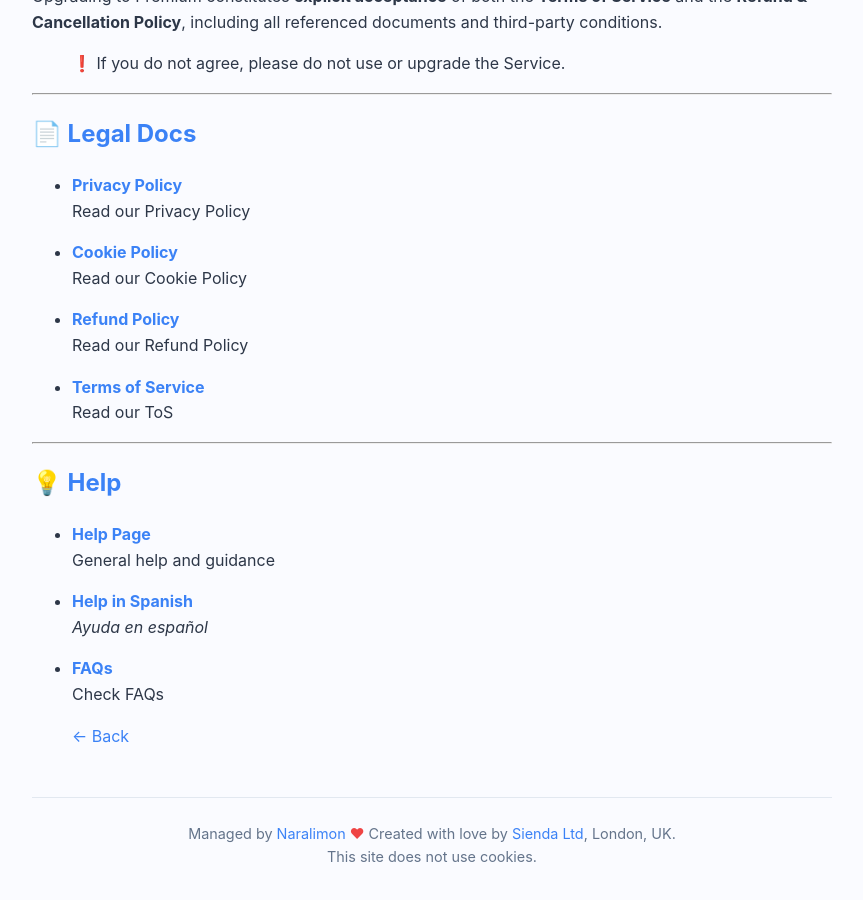
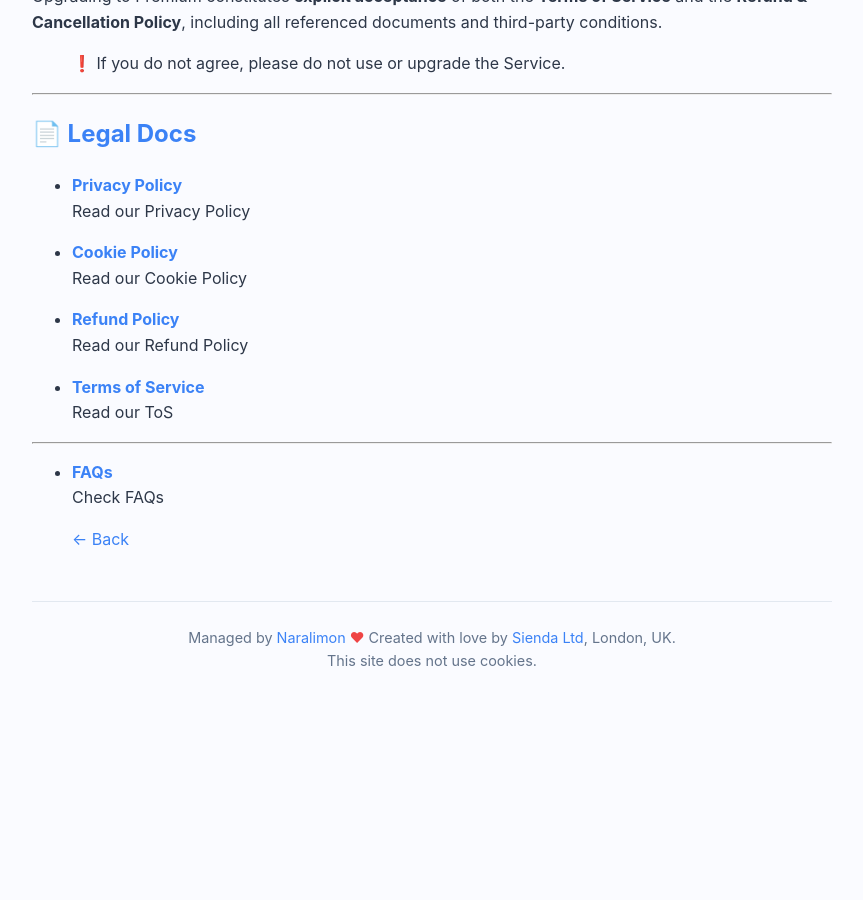
Before and after one commit to hub-naralimon/kb, a Jekyll site: the page built from goalverse/en/legal.md, in a window 1280 px wide and 900 px high, scrolled down 1353 px. Shown: the whole window, without its empty margins (208-1071 px from the left). Built offline with Jekyll 4.4.1, drawn with Linux system fonts in a browser that asks for light colours; our own code applies the rules of GitHub Pages for plain Markdown files; after the commit the page ends 2057 px from its top, so only the background shows below that.

Commit message:
Update legal.md

```diff
--- a/goalverse/en/legal.md
+++ b/goalverse/en/legal.md
@@ -65,15 +65,7 @@ Upgrading to Premium constitutes **explicit acceptance** of both the **Terms of
 
 ---
 
-## 💡 Help
-
-- **[Help Page](../goalverse/how-it-works.html)**
-  General help and guidance
-
-- **[Help in Spanish](../goalverse/es/ayuda.html)**
-  *Ayuda en español*
-
-- **[FAQs](../goalverse/faqs.html)**
+- **[FAQs](../goalverse/en/faqs.html)**
   Check FAQs
 
   [← Back](../)
```
